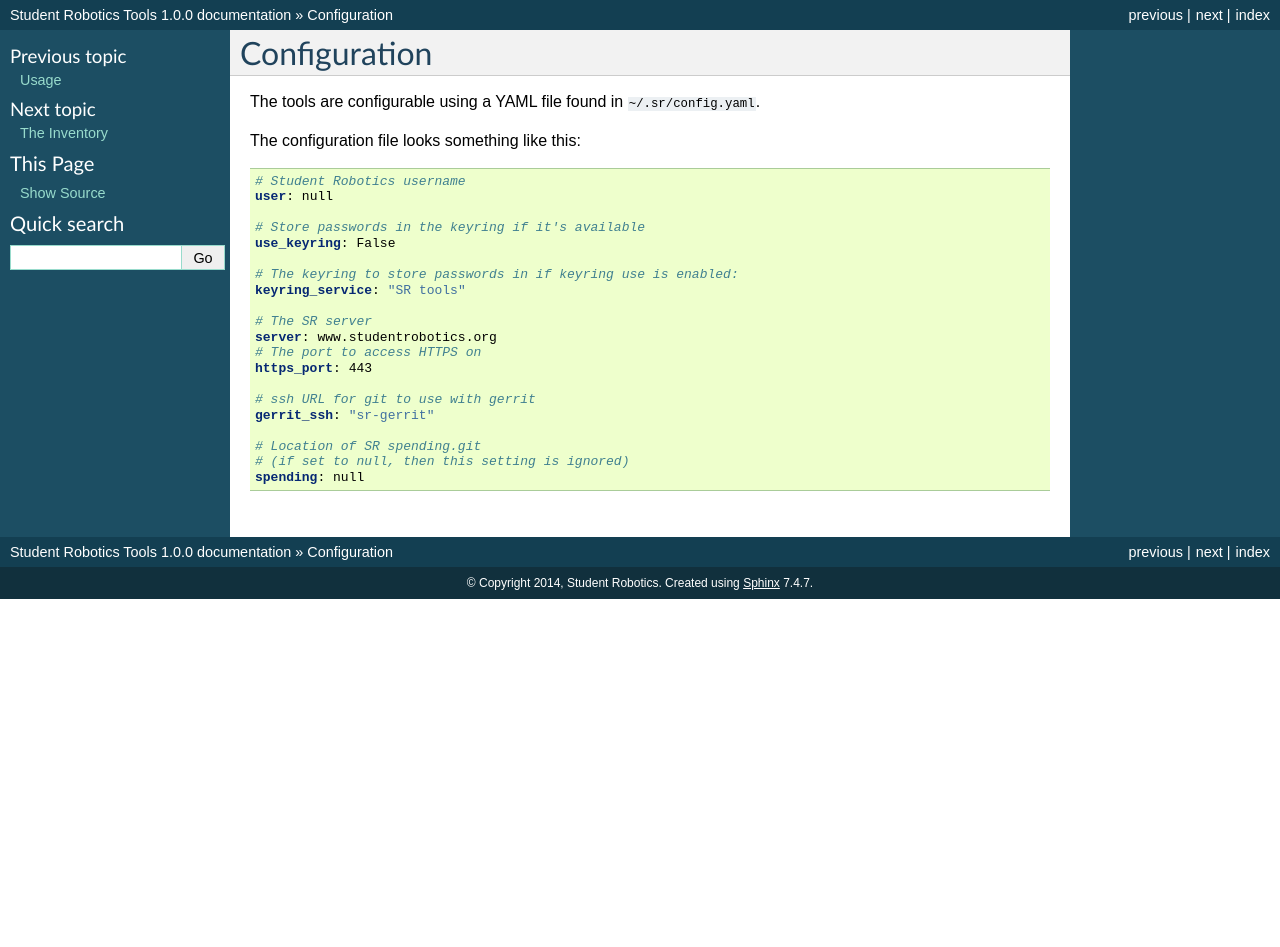
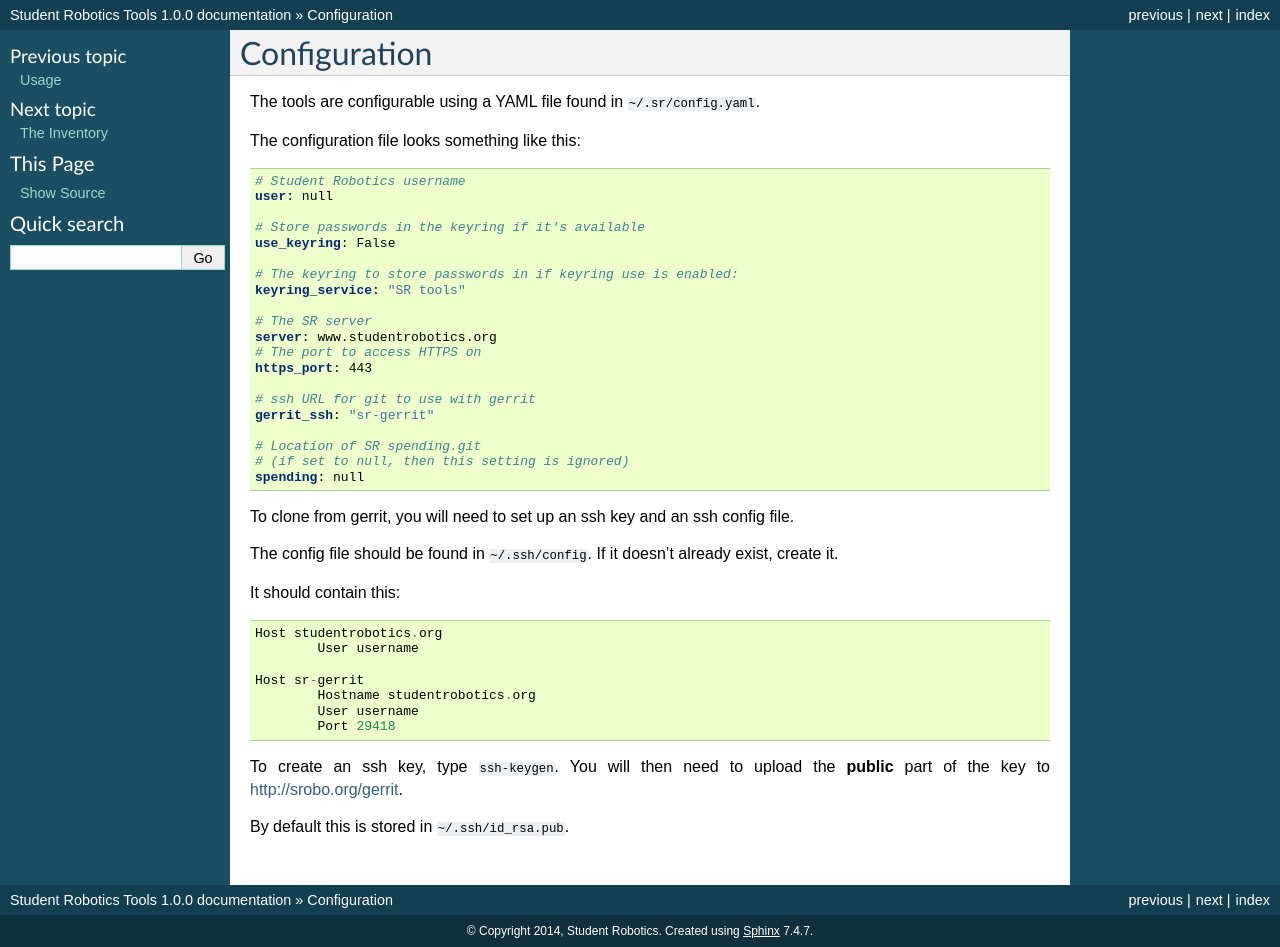
Before and after one commit to srobo/tools, a Sphinx documentation site: the page built from docs/configuration.rst, in a window 1280 px wide. Built offline with Sphinx 7.4.7, drawn with Linux system fonts in a browser that asks for light colours; before the commit the page ends 900 px from its top, so only the background shows below that.

Commit message:
Add to configuration page
Information for ssh key creation and the ssh config file.

Change-Id: I7e1549e5c4467637cc604c3eaae8b22c38c19c60

```diff
--- a/docs/configuration.rst
+++ b/docs/configuration.rst
@@ -27,3 +27,23 @@ The configuration file looks something like this:
     # Location of SR spending.git
     # (if set to null, then this setting is ignored)
     spending: null
+
+To clone from gerrit, you will need to set up an ssh key and an ssh config file.
+
+The config file should be found in ``~/.ssh/config``. If it doesn't already exist, create it.
+
+It should contain this:
+
+.. code-block::
+
+        Host studentrobotics.org
+	        User username
+
+        Host sr-gerrit
+	        Hostname studentrobotics.org
+	        User username
+	        Port 29418
+
+To create an ssh key, type ``ssh-keygen``. You will then need to upload the **public** part of the key to http://srobo.org/gerrit.
+
+By default this is stored in ``~/.ssh/id_rsa.pub``.
```
